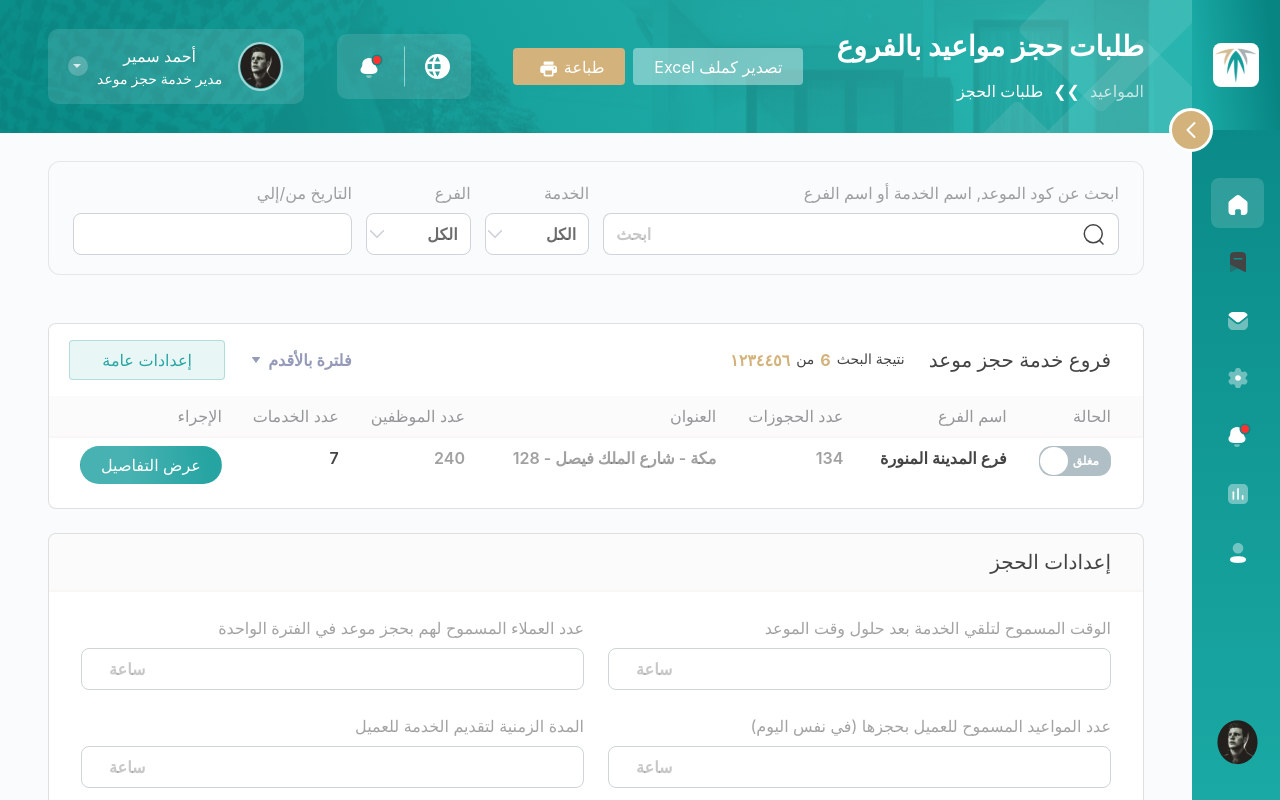
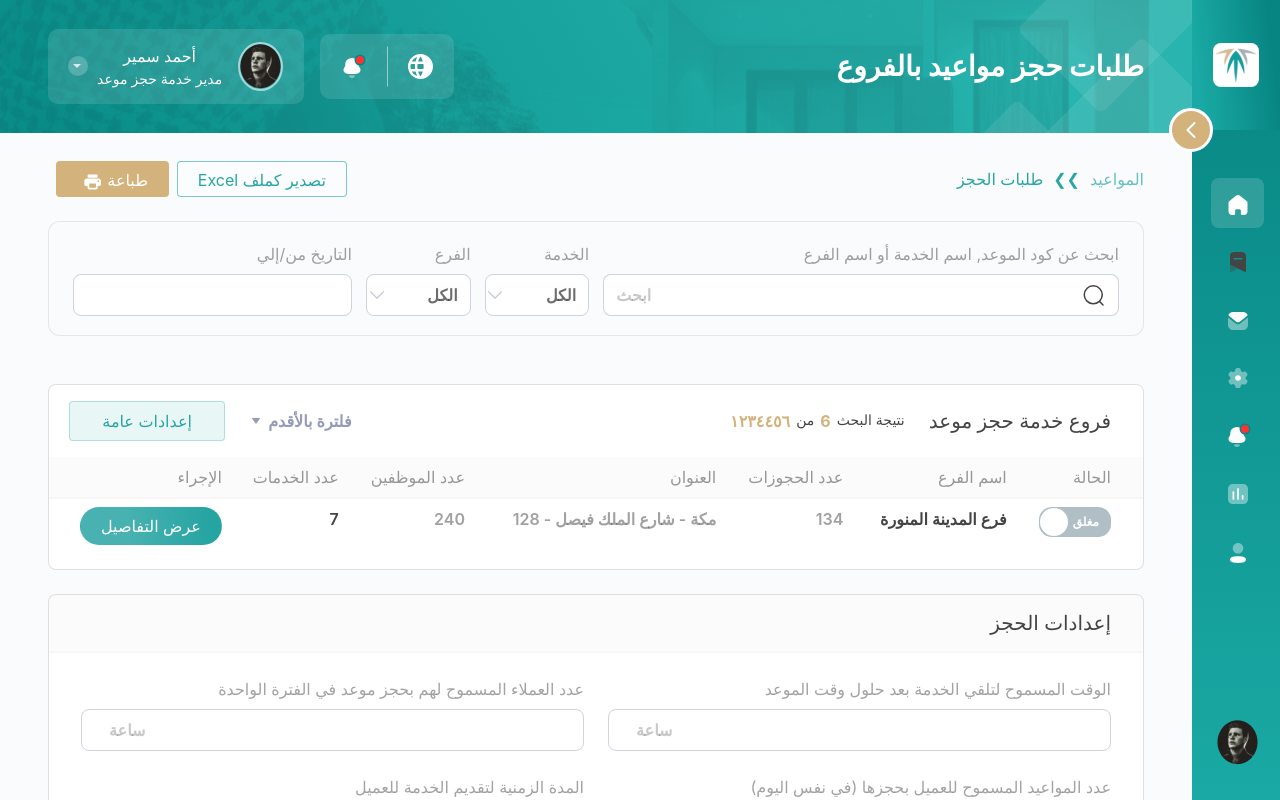
Before and after one commit to Mohamed-Ragab-Tawfieq/REDF-React, a React (Create React App) app: page / in a window 1280 px wide. Shown: the top 800 px of the page. Built offline with nearby package versions, Linux system fonts and the light colour scheme.

Commit message:
header new edits

```diff
--- a/src/assets/scss/_global.scss
+++ b/src/assets/scss/_global.scss
@@ -174,21 +174,17 @@ ul {
 }
 
 .breadcrumb-wrap {
-    .title {
-        color: #fff;
-        font-weight: 700;
-
-        @media (min-width: 992px) {
-            margin-bottom: 1rem;
-        }
-    }
+    display: flex;
+    justify-content: space-between;
+    align-items: center;
+    width: 100%;
 
     .breadcrumb {
         margin-bottom: 0;
 
         .breadcrumb-item {
             &.active {
-                color: #fff;
+                color: #29a6a4;
             }
 
             & + .breadcrumb-item {
@@ -197,12 +193,50 @@ ul {
                     float: none;
                     text-align: start;
                     padding-inline-end: 10px;
-                    color: #fff;
+                    color: #29a6a4;
                 }
             }
 
             a {
-                color: rgba(#fff, 0.7);
+                color: rgba(#29a6a4, 0.7);
+            }
+        }
+    }
+
+    .actions {
+        @media (max-width: 991px) {
+            margin-top: 0.5rem;
+        }
+
+        @media (max-width: 767px) {
+            display: grid;
+            grid-template-columns: 1fr;
+        }
+
+        .btn {
+            height: 2.3rem;
+            color: #fff;
+
+            @media (min-width: 768px) {
+                margin-inline-end: 0.5rem;
+            }
+
+            @media (max-width: 767px) {
+                margin: 0.3rem;
+            }
+        }
+
+        .excel-btn {
+            background-color: rgba(#fff, 0.4);
+            color: #28a6a4;
+            border: 1px solid rgba(40, 166, 164, 0.6);
+        }
+
+        .print-btn {
+            background-color: $orange;
+
+            img {
+                margin-inline-end: 0.3rem;
             }
         }
     }
--- /dev/null
+++ b/src/theme/Components/Breadcrumbs/Breadcrumb.tsx
@@ -0,0 +1,23 @@
+import React from 'react'
+import { NavLink } from 'react-router-dom';
+import printIcon from '../../../assets/images/icons/print.svg';
+
+function Breadcrumb() {
+    return (
+        <div className="breadcrumb-wrap">
+            <nav aria-label="breadcrumb" className='breadcrumb-wrap'>
+                <ol className="breadcrumb">
+                    <li className="breadcrumb-item"><NavLink to="/">المواعيد</NavLink></li>
+                    <li className="breadcrumb-item active" aria-current="page">طلبات الحجز</li>
+                </ol>
+
+                <div className="actions">
+                    <button className='btn excel-btn'>تصدير كملف Excel</button>
+                    <button className='btn print-btn'>طباعة <img src={printIcon} alt="" /></button>
+                </div>
+            </nav>
+        </div>
+    )
+}
+
+export default Breadcrumb
--- a/src/theme/Components/Content/Content.tsx
+++ b/src/theme/Components/Content/Content.tsx
@@ -6,10 +6,13 @@ import Pagination from '../Pagination/Pagination.tsx'
 import ReserveSettings from '../ReserveSettings/ReserveSettings.tsx'
 import BranchesSettings from '../BranchesSettings/BranchesSettings.tsx'
 import BranchDetails from '../BranchDetails/BranchDetails.tsx'
+import Breadcrumb from '../Breadcrumbs/Breadcrumb.tsx'
 
 function Content() {
     return (
         <div className="content">
+            <Breadcrumb />
+            <br />
             <Filters />
             <br />
             <BranchesSettings />
--- a/src/theme/Components/Header/Header.tsx
+++ b/src/theme/Components/Header/Header.tsx
@@ -1,7 +1,6 @@
 import React from 'react'
 import { NavLink } from 'react-router-dom';
 
-import printIcon from '../../../assets/images/icons/print.svg';
 import earthIcon from '../../../assets/images/icons/earth.svg'
 import notificationIcon from '../../../assets/images/icons/notification.svg'
 import logoutIcon from '../../../assets/images/icons/logout.svg'
@@ -10,21 +9,9 @@ import userIcon from '../../../assets/images/profile.png'
 function Header() {
     return (
         <header>
-            <nav aria-label="breadcrumb" className='breadcrumb-wrap'>
-                <h3 className='title'>طلبات حجز مواعيد بالفروع</h3>
+            <h3 className='page-title'>طلبات حجز مواعيد بالفروع</h3>
 
-                <ol className="breadcrumb">
-                    <li className="breadcrumb-item"><NavLink to="/">المواعيد</NavLink></li>
-                    <li className="breadcrumb-item active" aria-current="page">طلبات الحجز</li>
-                </ol>
-            </nav>
-
-            <div className="actions">
-                <button className='btn excel-btn'>تصدير كملف Excel</button>
-                <button className='btn print-btn'>طباعة <img src={printIcon} alt="" /></button>
-            </div>
-
-            <div className="notifications">
+            <div className="notifications-wrap">
                 <div className="btns-wrap btn-group">
                     <div className="btn-group">
                         <button type="button" className="btn lang-btn" id="langDrodownBtn" data-bs-toggle="dropdown" aria-expanded="false">
--- a/src/theme/Components/Header/_Header.scss
+++ b/src/theme/Components/Header/_Header.scss
@@ -13,50 +13,19 @@ header {
         padding: 0.5rem 1.5rem;
     }
 
-    .actions {
-        @media (max-width: 991px) {
-            margin-top: 0.5rem;
-        }
-
-        @media (max-width: 767px) {
-            display: grid;
-            grid-template-columns: 1fr;
-        }
-
-        .btn {
-            height: 2.3rem;
-            color: #fff;
-
-            @media (min-width: 768px) {
-                margin-inline-end: 0.5rem;
-            }
-
-            @media (max-width: 767px) {
-                margin: 0.3rem;
-            }
-        }
-
-        .excel-btn {
-            background-color: rgba(#fff, 0.4);
-        }
-
-        .print-btn {
-            background-color: $orange;
-
-            img {
-                margin-inline-end: 0.3rem;
-            }
-        }
+    .page-title {
+        color: #fff;
+        font-weight: 700;
     }
 
-    .notifications .btns-wrap,
+    .notifications-wrap .btns-wrap,
     .profile .btn {
         background: rgba(157, 208, 209, 0.2);
         border-radius: 10px;
         padding-block: 0.75rem;
     }
 
-    .notifications,
+    .notifications-wrap,
     .profile {
         .dropdown-menu {
             position: relative;
@@ -95,7 +64,10 @@ header {
         }
     }
 
-    .notifications {
+    .notifications-wrap {
+        margin-inline-start: auto;
+        margin-inline-end: 1rem;
+
         .btns-wrap {
             .lang-btn {
                 border-radius: 0;
@@ -109,6 +81,14 @@ header {
                 &.lang,
                 &.notifications {
                     top: 21px !important;
+                    inset-inline-start: auto !important;
+                    inset-inline-end: 0 !important;
+
+                    border: none;
+
+                    li:not(.header) {
+                        border-inline: 1px solid rgba(0, 0, 0, 0.15);
+                    }
                 }
 
                 &.lang {
@@ -156,6 +136,10 @@ header {
                             padding-block: 0.5rem;
                             text-align: center;
                             color: #25a4a2;
+
+                            border-end-start-radius: 0.5rem;
+                            border-end-end-radius: 0.5rem;
+                            border-bottom: 1px solid rgba(0, 0, 0, 0.15);
                             box-shadow: 0px -4px 4px rgba(0, 0, 0, 0.1);
                         }
 
```
